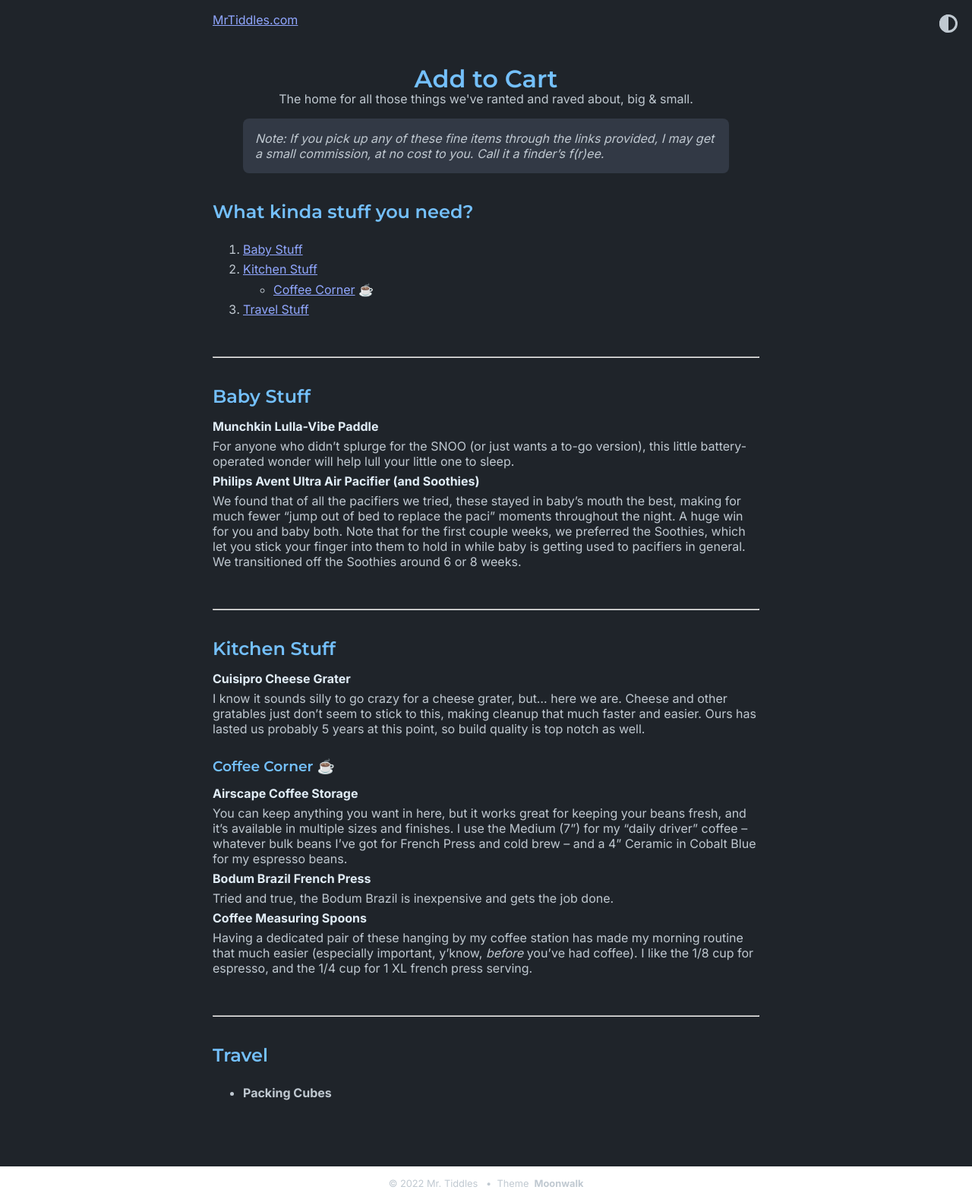
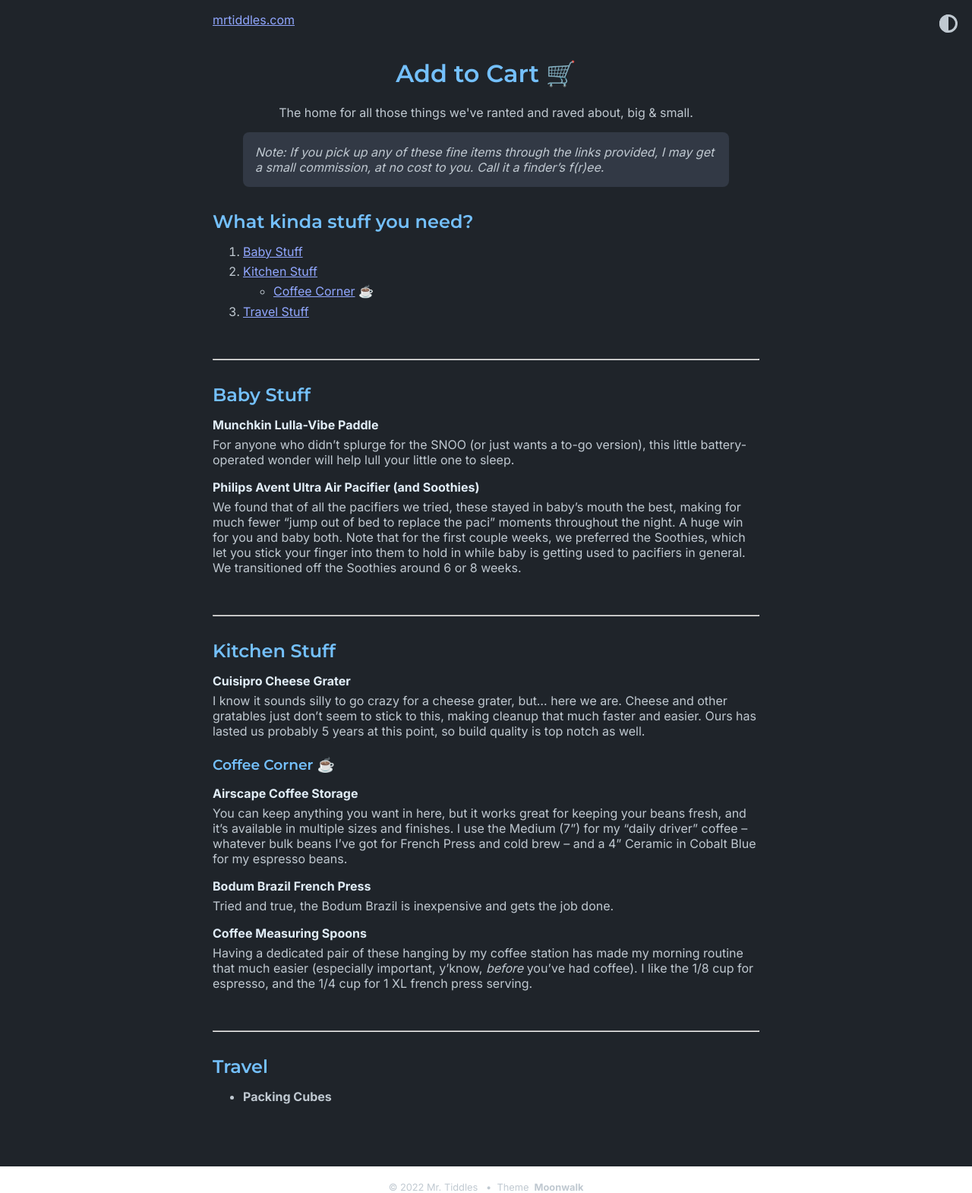
Before and after one commit to theTrueJedi/theTrueJedi.github.io, a Jekyll site: the page built from addtocart.md, in a window 1280 px wide. Shown: the whole page at 76% size. Built offline with Jekyll 4.4.1, drawn with Linux system fonts in a browser that asks for light colours; a script that is not in the unit is left out.

Commit message:
updated line heights

```diff
--- a/_config.yml
+++ b/_config.yml
@@ -1,6 +1,6 @@
 title: Welcome to Planet Tiddles 🌎
 author: Mr. Tiddles
-url: https://thetruejedi.github.io
+url: https://mrtiddles.com
 description: > # description of the site (multiple lines allowed)
   Home for all things Mr. Tiddles
 permalink: /:slug.html
@@ -17,7 +17,7 @@ remote_theme: abhinavs/moonwalk
 theme_config:
   appearance: "dark" # can be "light", "dark" or "auto"
   appearance_toggle: true # if appearance can be switched by user
-  back_home_text: "MrTiddles.com" # customize text for homepage link in post layout
+  back_home_text: "mrtiddles.com" # customize text for homepage link in post layout
   date_format: "%Y-%m-%d" # customize how date is formatted
   show_description: false # show blog description
   show_navbar: false # show horizontal navbar
--- a/_sass/moonwalk.scss
+++ b/_sass/moonwalk.scss
@@ -7,9 +7,7 @@ body {
   font-family:  "Inter", -apple-system, "avenir next", avenir, roboto, noto, ubuntu, "helvetica neue", helvetica, sans-serif;
   font-size: 1.0rem;
   margin: 0;
-  padding-bottom: 5px;
   min-height: 100%;
-  overflow:hidden
 }
 pre, code {
   font-family: "Anonymous Pro", "Courier New", monospace;
@@ -18,14 +16,14 @@ pre, code {
 
 h1, h2, h3 {
   font-family:  "Montserrat";
-  padding-bottom: 5px;
   margin-top: 1.5em;
+  line-height: 0.8em;
 }
 
 h4, h5 {
   font-family: "Inter";
   margin: 0;
-  padding: 0;
+  padding-top: 10px;
   line-height: 0px;
   color: var(--headings2);
 }
--- a/addtocart.md
+++ b/addtocart.md
@@ -1,8 +1,8 @@
 ---
 layout: post
-title: Add to Cart
+title: Add to Cart 🛒
 ---
-
+<br>
 <p align="center">
 The home for all those things we've ranted and raved about, big & small.
 </p>
```
Also changed, not shown: 1 other file.
